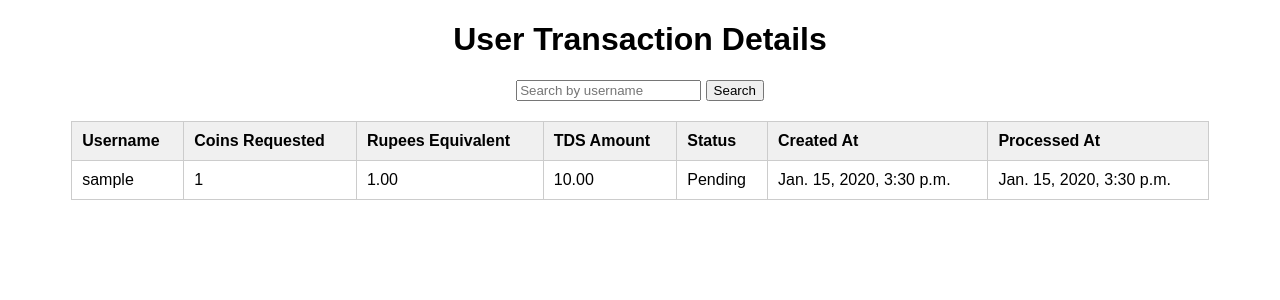
After one commit to Harikrishnan-TM/vibezone, a Django app: page /transactions/ in a window 1280 px wide. The commit adds this page. Shown: the top 300 px of the page. Run offline with Django 3.2, Linux system fonts and the light colour scheme; tables that the repository leaves empty hold one stand-in row (values such as "Sample post").

Commit message:
added tds column, added transactions button and new page setup

```diff
--- a/app/models.py
+++ b/app/models.py
@@ -136,6 +136,8 @@ class WithdrawalTransaction(models.Model):
     created_at = models.DateTimeField(auto_now_add=True)
     processed_at = models.DateTimeField(null=True, blank=True)
 
+    tds_amount = models.DecimalField(max_digits=10, decimal_places=2, default=0.00)
+
     def __str__(self):
         return f"{self.user.username} - {self.coins_requested} coins - ₹{self.rupees_equivalent} - {self.status}"
 
--- a/app/templates/tax_summary.html
+++ b/app/templates/tax_summary.html
@@ -77,6 +77,12 @@
     <h1>Tax Summary Report</h1>
 
     <div class="controls">
+        <!-- New Button to View Transactions -->
+        <form action="{% url 'transaction_list_view' %}" method="get" style="margin-bottom: 20px;">
+            <button type="submit">View Transaction Details</button>
+        </form>
+
+        <!-- Existing Filter Form -->
         <form method="get">
             <input type="text" name="search" placeholder="Search username or KYC name"
                 value="{{ request.GET.search|default_if_none:'' }}">
--- /dev/null
+++ b/app/templates/transaction_list.html
@@ -0,0 +1,54 @@
+<!DOCTYPE html>
+<html>
+<head>
+    <title>User Transactions</title>
+    <style>
+        body { font-family: Arial, sans-serif; }
+        table { width: 90%; margin: auto; border-collapse: collapse; }
+        th, td { border: 1px solid #ccc; padding: 10px; text-align: left; }
+        th { background-color: #f0f0f0; }
+        .controls { text-align: center; margin: 20px; }
+    </style>
+</head>
+<body>
+    <h1 style="text-align:center;">User Transaction Details</h1>
+
+    <div class="controls">
+        <form method="get">
+            <input type="text" name="search" placeholder="Search by username" value="{{ search_query }}">
+            <button type="submit">Search</button>
+        </form>
+    </div>
+
+    <table>
+        <thead>
+            <tr>
+                <th>Username</th>
+                <th>Coins Requested</th>
+                <th>Rupees Equivalent</th>
+                <th>TDS Amount</th>
+                <th>Status</th>
+                <th>Created At</th>
+                <th>Processed At</th>
+            </tr>
+        </thead>
+        <tbody>
+            {% for tx in transactions %}
+            <tr>
+                <td>{{ tx.user.username }}</td>
+                <td>{{ tx.coins_requested }}</td>
+                <td>{{ tx.rupees_equivalent }}</td>
+                <td>{{ tx.tds_amount }}</td>
+                <td>{{ tx.status }}</td>
+                <td>{{ tx.created_at }}</td>
+                <td>{{ tx.processed_at }}</td>
+            </tr>
+            {% empty %}
+            <tr>
+                <td colspan="7" style="text-align:center;">No transactions found</td>
+            </tr>
+            {% endfor %}
+        </tbody>
+    </table>
+</body>
+</html>
--- a/app/urls.py
+++ b/app/urls.py
@@ -7,6 +7,8 @@ from .views import submit_kyc
 from .views import request_withdrawal
 from .views import confirm_payment
 from .views import get_matched_user
+
+from .views import transaction_list_view
 
 
 from .views import tax_summary_view
@@ -122,5 +124,6 @@ urlpatterns = [
     path('api/log/frontend/', frontend_log_view, name='frontend-log'),
     path('api/recent-calls/', recent_calls, name='recent-calls'),
     path('tax-access/<str:token>/', tax_summary_view, name='tax-summary'),
+    path('transactions/', transaction_list_view, name='transaction_list_view'),
 
 ]
--- a/app/views.py
+++ b/app/views.py
@@ -10,6 +10,9 @@ from django.db.models import Q, Count
 from django.db.utils import OperationalError
 from rest_framework.authtoken.models import Token
 from django.http import JsonResponse
+
+
+from .models import WithdrawalTransaction, User
 
 
 
@@ -1588,3 +1591,21 @@ def tax_summary_view(request, token):
     }
 
     return render(request, "tax_summary.html", context)
+
+
+
+
+
+
+def transaction_list_view(request):
+    search_query = request.GET.get('search', '')
+    transactions = WithdrawalTransaction.objects.select_related('user')
+
+    if search_query:
+        transactions = transactions.filter(user__username__icontains=search_query)
+
+    context = {
+        'transactions': transactions.order_by('-created_at'),
+        'search_query': search_query,
+    }
+    return render(request, 'transaction_list.html', context)
--- a/core/settings.py
+++ b/core/settings.py
@@ -234,3 +234,7 @@ RAZORPAY_KEY_SECRET = os.getenv("RAZORPAY_KEY_SECRET")
 
 
 SECRET_TAX_TOKEN = os.getenv("SECRET_TAX_TOKEN")
+
+
+TIME_ZONE = 'Asia/Kolkata'
+USE_TZ = True
```
Also changed, not shown: app/admin.py (+32 -1 lines), app/migrations/0015_withdrawaltransaction_tds_amount.py (added).
